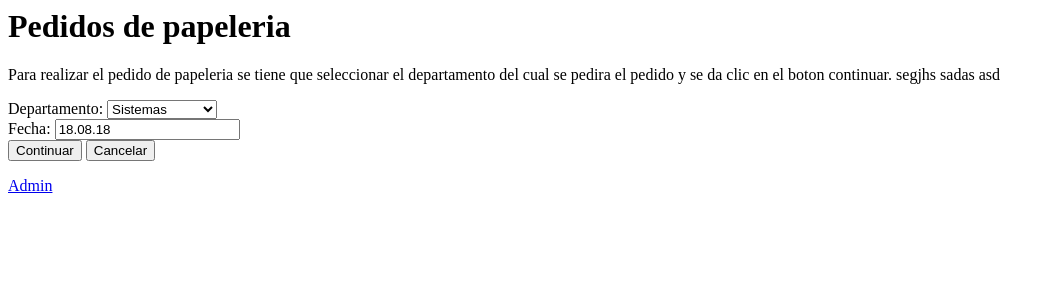
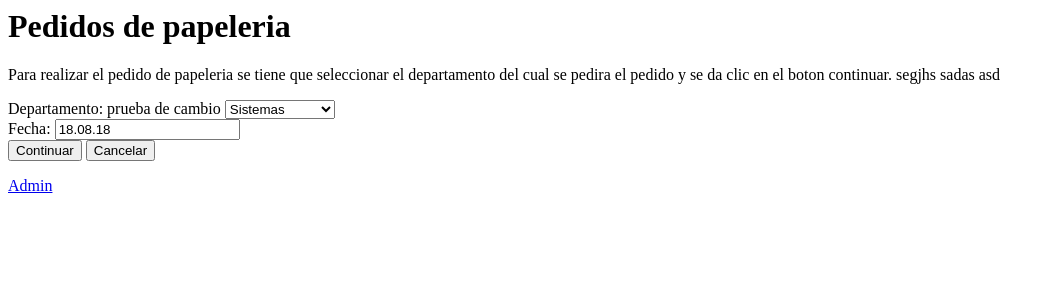
Before and after one commit to zamo09/Papeleria, a PHP site: page / in a window 1280 px wide. Shown: the top 300 px of the page, without its empty margins (0-1054 px from the left). Run offline with PHP 8.4, Linux system fonts and the light colour scheme; data comes from the database, SQL or seed files in the repository.

Commit message:
Prueba de cambio desde la ipad

```diff
--- a/index.php
+++ b/index.php
@@ -7,7 +7,7 @@
 		<div id="contenedor">
 			<h1>Pedidos de papeleria</h1>
 			<p>Para realizar el pedido de papeleria se tiene que seleccionar el departamento del cual se pedira el pedido y se da clic en el boton continuar. segjhs sadas asd</p>
-			<label>Departamento: </label>
+			<label>Departamento: prueba de cambio</label>
 				<select name="Dept">
 					<?php
 					include ("PHP/conexion.php");
```
